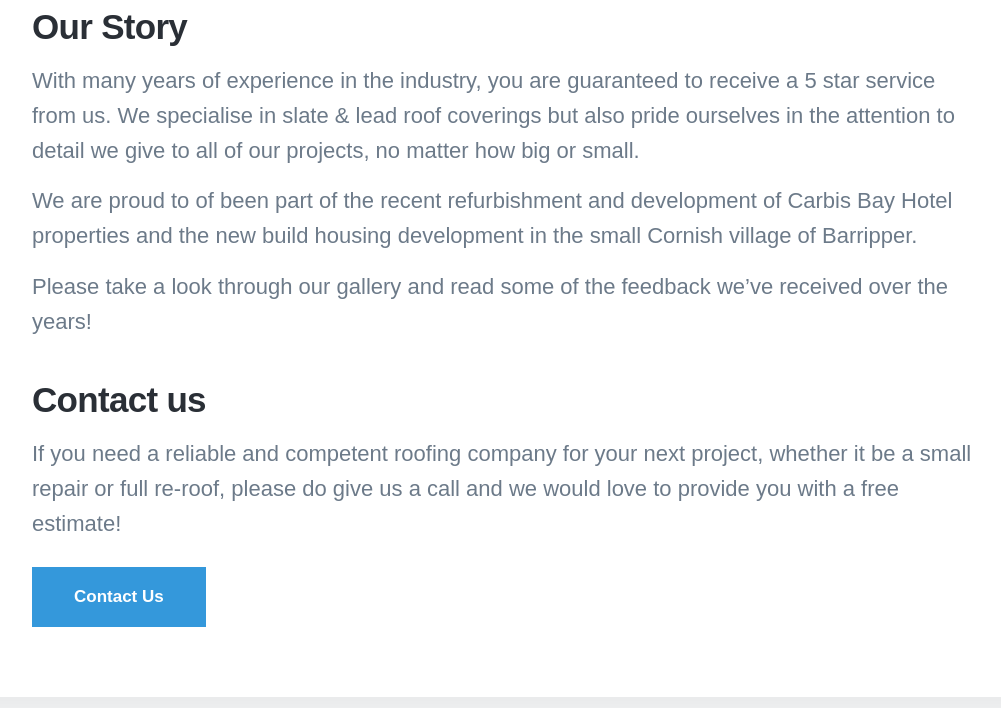
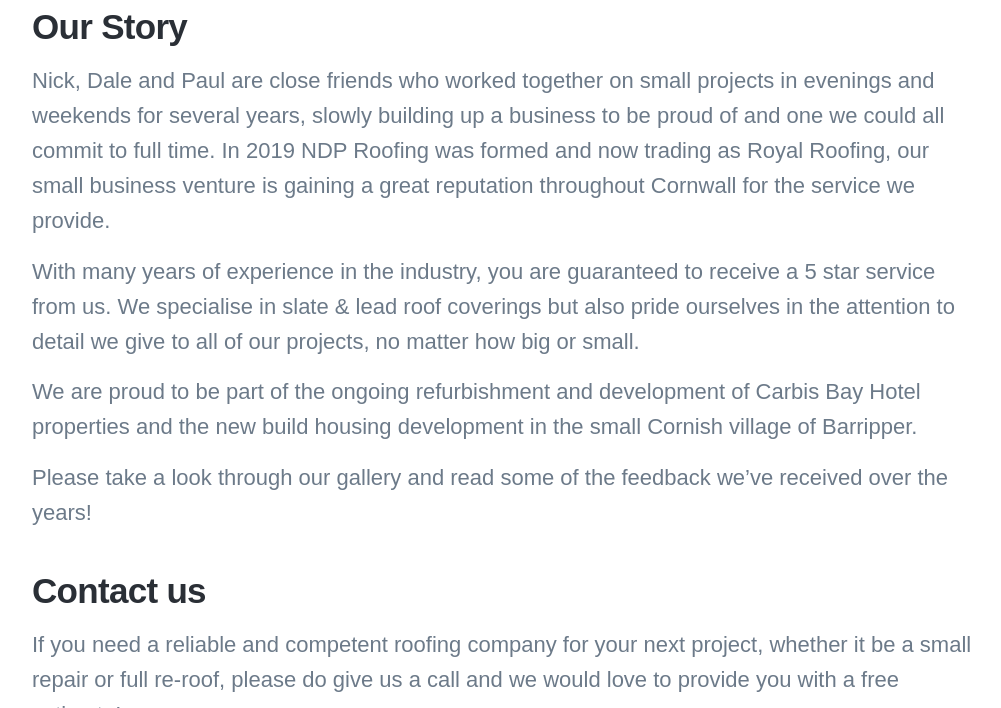
Before and after one commit to royalroofing/royalroofing.github.io, a Jekyll site: the page built from _pages/about.md, in a window 1280 px wide and 900 px high, scrolled down 421 px, cut to the strip 192-900 px from the top of the window. Shown: the whole strip, without its empty margins (138-1139 px from the left). Built offline with Jekyll 4.4.1, drawn with Linux system fonts in a browser that asks for light colours; nearby versions of some CDN libraries; some web fonts are replaced.

Commit message:
Update about.md

```diff
--- a/_pages/about.md
+++ b/_pages/about.md
@@ -7,9 +7,11 @@
 
 ## Our Story
 
+Nick, Dale and Paul are close friends who worked together on small projects in evenings and weekends for several years, slowly building up a business to be proud of and one we could all commit to full time. In 2019 NDP Roofing was formed and now trading as Royal Roofing, our small business venture is gaining a great reputation throughout Cornwall for the service we provide.
+
 With many years of experience in the industry, you are guaranteed to receive a 5 star service from us. We specialise in slate & lead roof coverings but also pride ourselves in the attention to detail we give to all of our projects, no matter how big or small.
 
-We are proud to of been part of the recent refurbishment and development of Carbis Bay Hotel properties and the new build housing development in the small Cornish village of Barripper.
+We are proud to be part of the ongoing refurbishment and development of Carbis Bay Hotel properties and the new build housing development in the small Cornish village of Barripper.
 
 Please take a look through our gallery and read some of the feedback we’ve received over the years!
 
```
